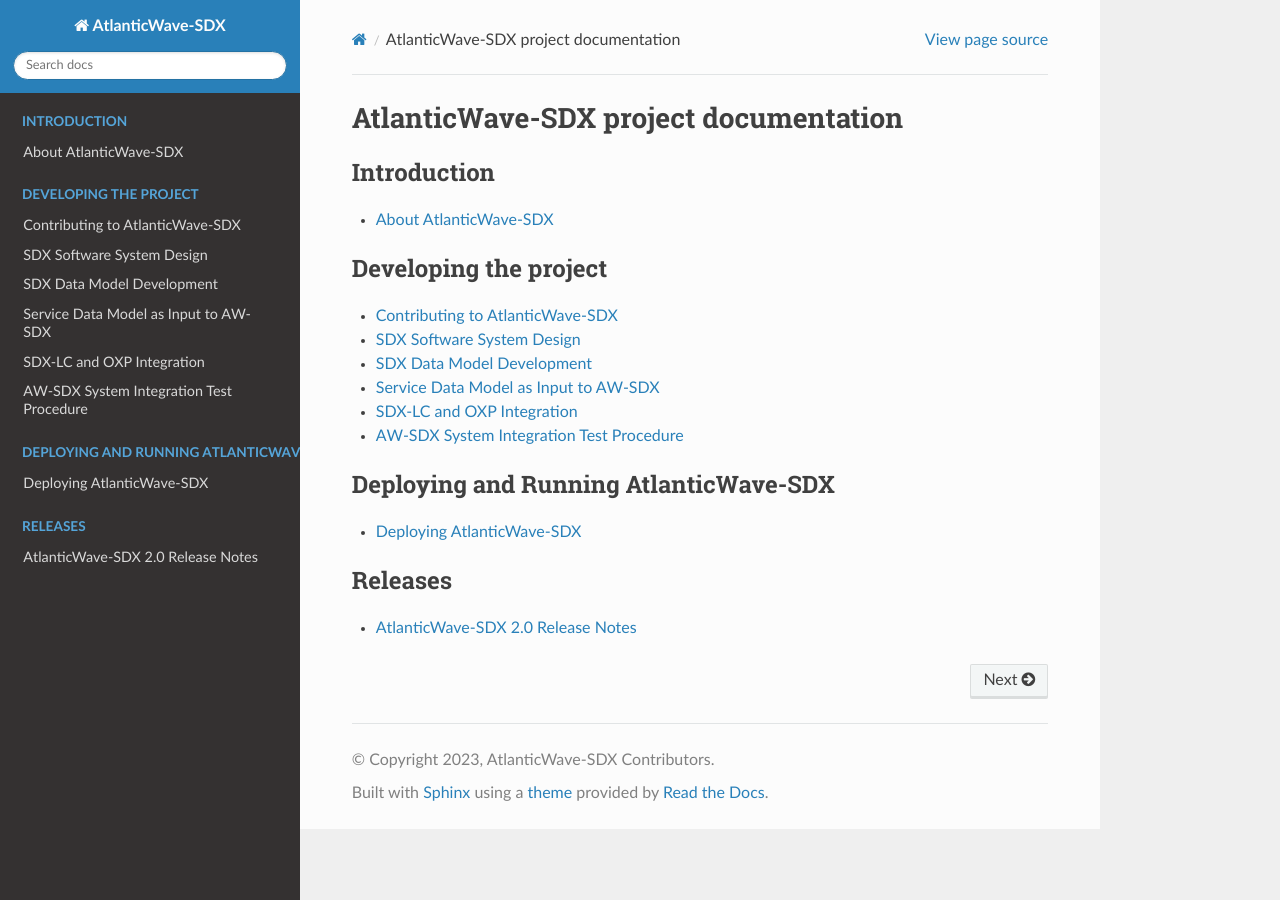
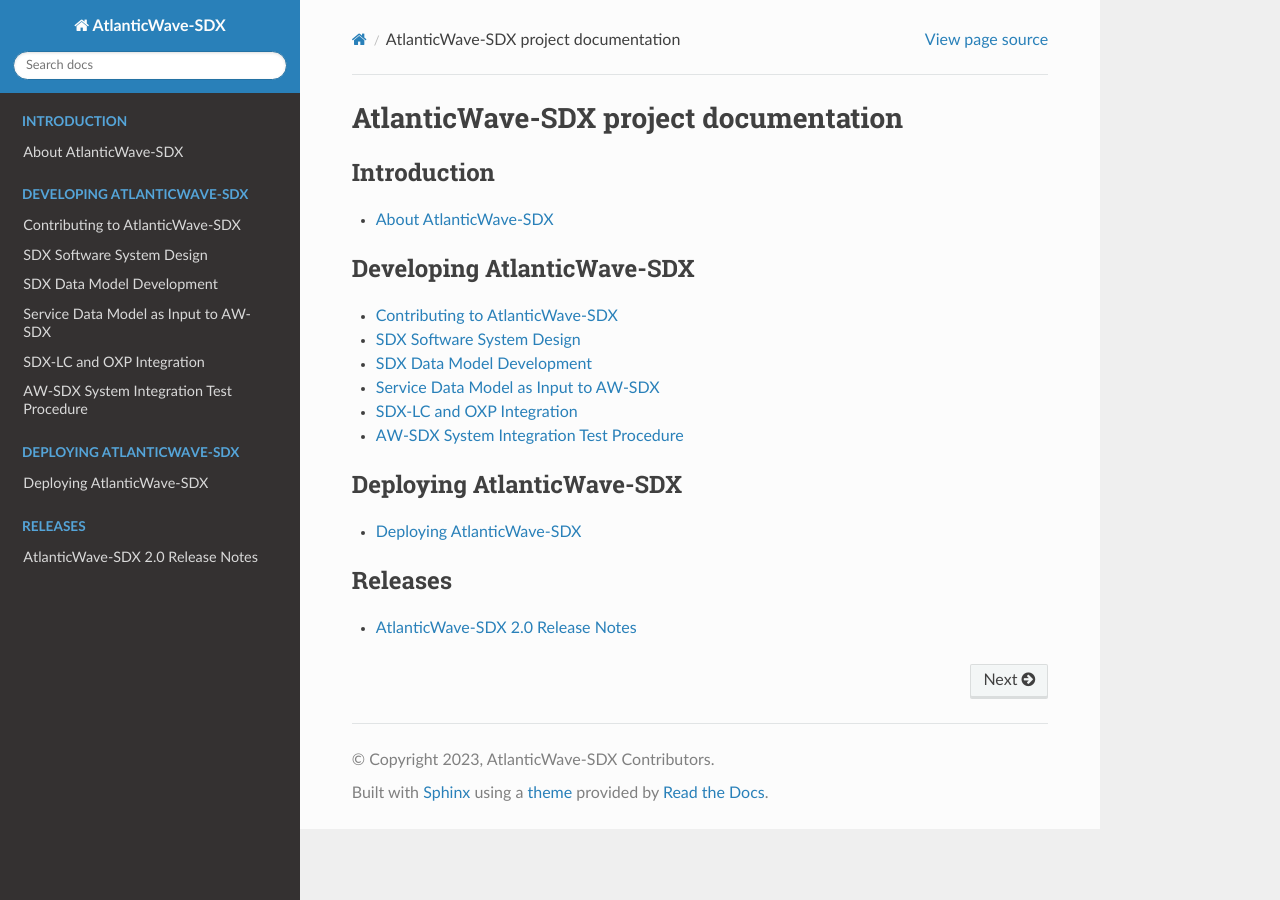
Before and after one commit to atlanticwave-sdx/sdx-docs, a Sphinx documentation site: the page built from source/index.rst, in a window 1280 px wide. Built offline with Sphinx 7.4.7 and the Read the Docs theme 2.0.0, drawn with Linux system fonts in a browser that asks for light colours.

Commit message:
Update subtitles

```diff
--- a/source/index.rst
+++ b/source/index.rst
@@ -15,7 +15,7 @@
 
 .. toctree::
    :maxdepth: 1
-   :caption: Developing the project
+   :caption: Developing AtlanticWave-SDX
 
    sdx_developer_guidance.rst
    sdx_software_system_design.rst
@@ -27,7 +27,7 @@
 
 .. toctree::
    :maxdepth: 1
-   :caption: Deploying and Running AtlanticWave-SDX
+   :caption: Deploying AtlanticWave-SDX
 
    sdx_deployment.rst
 
```
